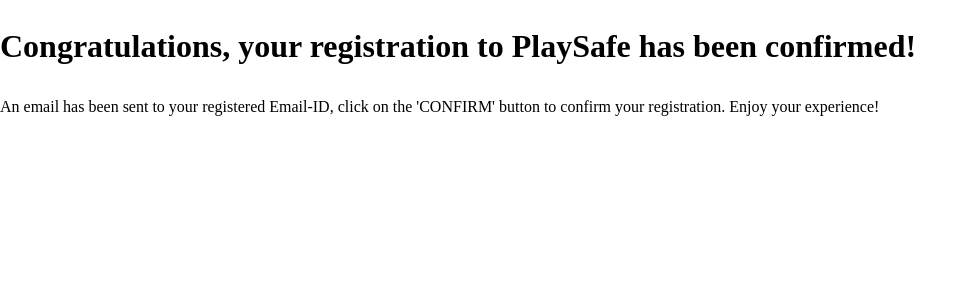
After one commit to miheerak/iHackHackathon, a Flask app: template templates/registrationpage.html in a window 1280 px wide. The commit adds this page. Shown: the top 300 px of the page, without its empty margins (0-977 px from the left). Run offline with Flask 3, Linux system fonts and the light colour scheme; the template is opened without the code that fills it, so the values that code supplies are empty; parts of the project's set-up code (start-up, migrations or seed data) failed here and were passed over.

Commit message:
modified index.html and app.py, created registration confirmation url registrationpage.html

```diff
--- a/app.py
+++ b/app.py
@@ -19,7 +19,7 @@
 if __name__ == "__main__":
 	app.run()
 
-@app.route('registration-form', methods=['POST'])
+@app.route('registrationpage.html', methods=['POST'])
 def register():
     username = request.form['username']
     email = request.form['email']
--- a/templates/index.html
+++ b/templates/index.html
@@ -44,7 +44,7 @@
         <section id="register">
             <h2>Register</h2>
             <p>Enter the required details to register into the online gaming community!</p>
-            <form action="registration-form" method="POST">
+            <form action="registrationpage.html" method="POST">
                 <label for="username">Username:</label>
                 <input type="text" id="name" required>
                 <label for="email">Email:</label>
--- /dev/null
+++ b/templates/registrationpage.html
@@ -0,0 +1,14 @@
+<!DOCTYPE html>
+<html lang="en">
+<head>
+    <meta charset="UTF-8">
+    <meta name="viewport" content="width=device-width, initial-scale=2.0">
+    <title>PlaySafe</title>
+    <link rel="stylesheet" href="static/style.css">
+
+</head>
+<body>
+    <h1>Congratulations, your registration to PlaySafe has been confirmed!</h1>
+    <p>An email has been sent to your registered Email-ID, click on the 'CONFIRM' button to confirm your registration. Enjoy your experience!</p>
+</body>
+</html>
```
